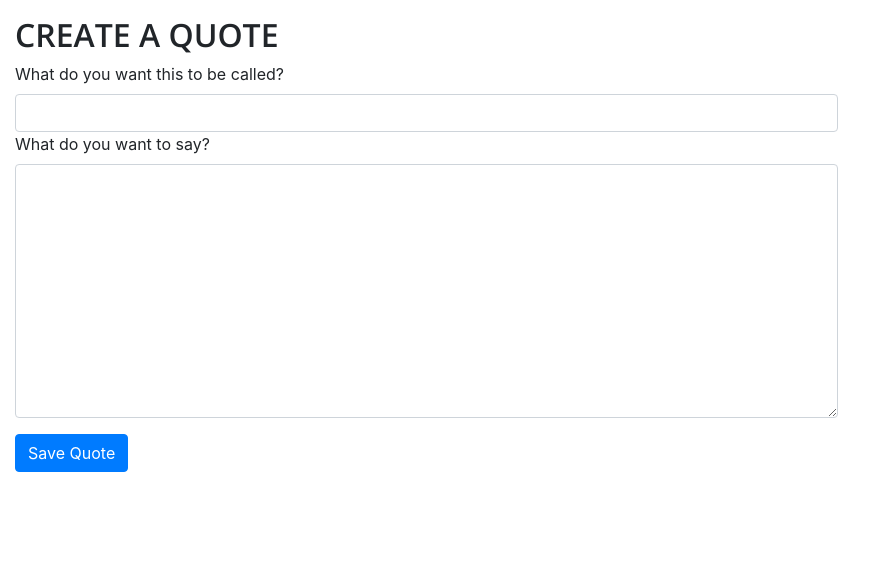
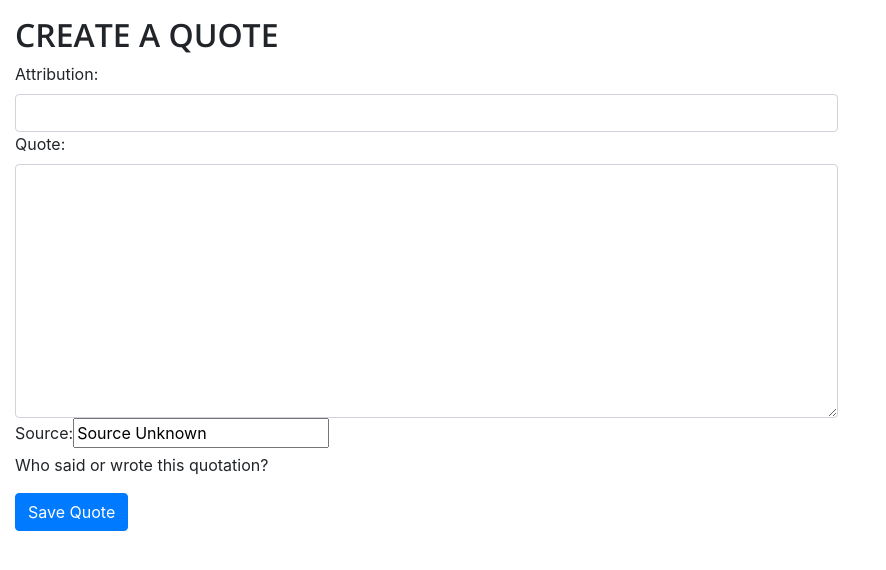
Before and after one commit to rachel5/quote-app, a Django app: page /quote/new in a window 1280 px wide. Shown: the part 88-658 px from the top of the page, without its empty margins (0-886 px from the left). Run offline with Django 3.2, Linux system fonts and the light colour scheme; the visitor is signed in with stand-in values (Sample User, id 1); some libraries are stand-ins or nearby versions.

Commit message:
Renaming title and text form fields to attribution and quote text. Additional form field: quote source.

```diff
--- a/quotes/forms.py
+++ b/quotes/forms.py
@@ -7,13 +7,14 @@ class QuoteForm(forms.ModelForm):
 
   def __init__(self, *args, **kwargs):
     super().__init__(*args, **kwargs)
-    self.fields['title'].widget.attrs.update({'class': 'form-control'})
-    self.fields['text'].widget.attrs.update({'class': 'form-control'})
+    self.fields['attribution'].widget.attrs.update({'class': 'form-control'})
+    self.fields['quote_text'].widget.attrs.update({'class': 'form-control'})
 
   class Meta:
     model = Quote
-    fields = ('title', 'text')
+    fields = ('attribution', 'quote_text', 'quote_source')
     labels = {
-      'title': _('What do you want this to be called?'),
-      'text': _('What do you want to say?')
+      'attribution': _('Attribution'),
+      'quote_text': _('Quote'),
+      'quote_source': _('Source')
     }
--- a/quotes/models.py
+++ b/quotes/models.py
@@ -4,8 +4,13 @@ from django.utils import timezone
 
 class Quote(models.Model):
   author = models.ForeignKey('auth.User', on_delete=models.CASCADE)
-  title = models.CharField(max_length=200)
-  text = models.TextField()
+  attribution = models.CharField(max_length=200)
+  quote_text = models.TextField()
+  quote_source = models.CharField(
+    max_length=300,
+    default="Source Unknown",
+    help_text="Who said or wrote this quotation?"
+  )
   created_date = models.DateTimeField(
     default=timezone.now)
   published_date = models.DateTimeField(
@@ -16,4 +21,4 @@ class Quote(models.Model):
     self.save()
 
   def __str__(self):
-    return self.title
+    return self.attribution
--- a/quotes/templates/quotes/quote_detail.html
+++ b/quotes/templates/quotes/quote_detail.html
@@ -4,7 +4,7 @@
   <div class="quote container-fluid">
     <div class="row">
       <div class="col-md-6">
-        <h3><a href="{% url 'quote_detail' pk=quote.pk %}">{{ quote.title }}</a></h3>
+        <h3><a href="{% url 'quote_detail' pk=quote.pk %}">{{ quote.attribution }}</a></h3>
       </div>
       <div class="col-md-6 text-md-right">
         {% if user.is_authenticated %}
@@ -20,7 +20,8 @@
         {% else %}
           <a href="{% url 'quote_publish' pk=quote.pk %}" class="btn btn-primary">Publish</a>
         {% endif %}
-        <p>{{ quote.text|linebreaksbr }}</p>
+        <p>{{ quote.quote_text|linebreaksbr }}</p>
+        <p>{{ quote.quote_source }}</p>
       </div>
     </div>
   </div>
--- a/quotes/templates/quotes/quote_draft_list.html
+++ b/quotes/templates/quotes/quote_draft_list.html
@@ -3,9 +3,10 @@
 {% block content %}
   {% for quote in quotes %}
     <div class="quote">
-      <h1><a href="{% url 'quote_detail' pk=quote.pk %}">{{ quote.title }}</a></h1>
+      <h1><a href="{% url 'quote_detail' pk=quote.pk %}">{{ quote.attribution }}</a></h1>
       <p class="quote-date small font-italic">Created: {{ quote.created_date|date:'d-m-y' }}</p>
-      <p>{{ quote.text|truncatechars:200 }}</p>
+      <p>{{ quote.quote_text|truncatechars:200 }}</p>
+      <p>{{ quote.quote_source }}</p>
     </div>
   {% endfor %}
 {% endblock %}
--- a/quotes/templates/quotes/quote_list.html
+++ b/quotes/templates/quotes/quote_list.html
@@ -3,9 +3,10 @@
 {% block content %}
   {% for quote in quotes %}
     <div class="quote">
-      <h3><a href="{% url 'quote_detail' pk=quote.pk %}">{{ quote.title }}</a></h3>
+      <h3><a href="{% url 'quote_detail' pk=quote.pk %}">{{ quote.attribution }}</a></h3>
       <p class="quote-date small font-italic">Published on: {{ quote.published_date }}</p>
-      <p>{{ quote.text|linebreaksbr }}</p>
+      <p>{{ quote.quote_text|linebreaksbr }}</p>
+      <p>{{ quote.quote_source }}</p>
     </div>
   {% endfor %}
 {% endblock %}
```
Also changed, not shown: quotes/migrations/0003_auto_20190213_1631.py (added), quotes/migrations/0004_quote_quote_source.py (added).
